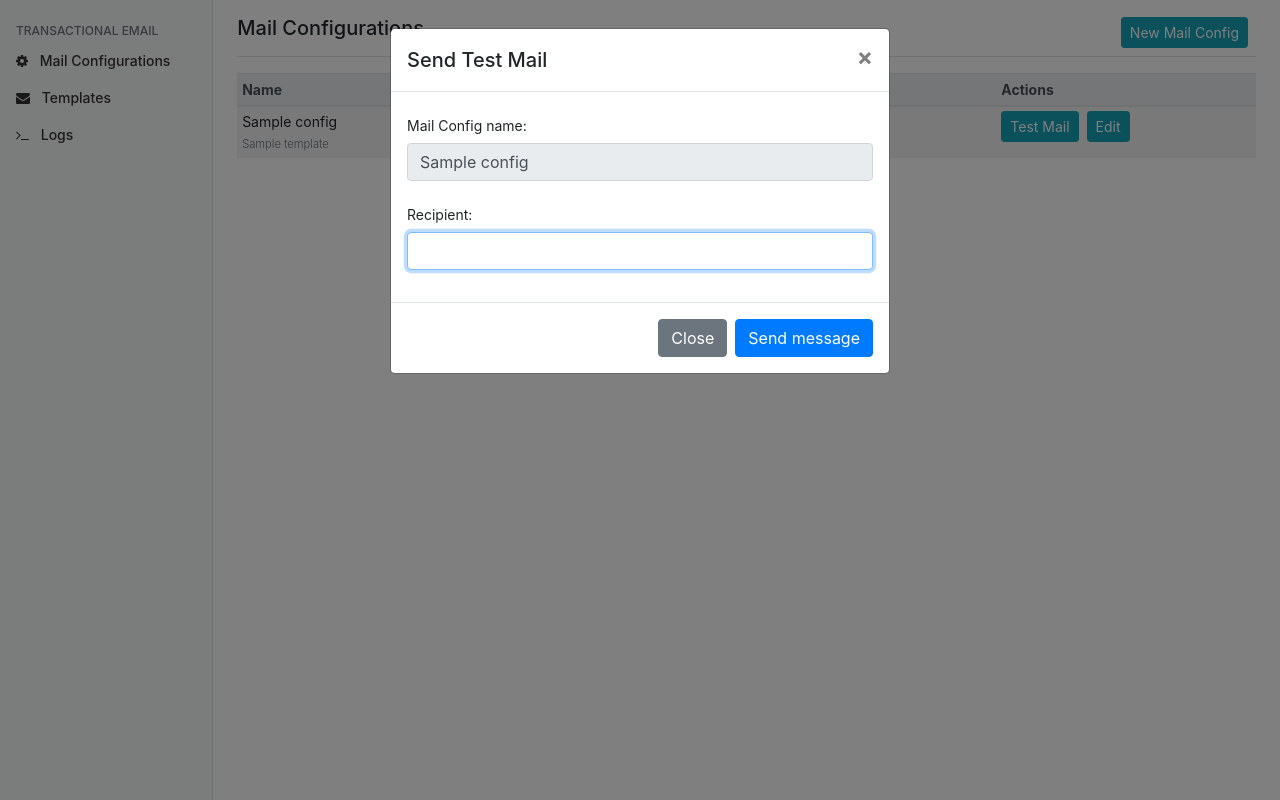
After one commit to lukin0110/django-transactional-email, a Django app: template transactional_email/templates/transactional_email_web/mail_configs.html in a window 1280 px wide, after a click on "Test Mail". The commit adds this page. Run offline with Django 3.2, Linux system fonts and the light colour scheme; the template is opened without the code that fills it: most values are stand-ins (such as "Sample title", 1, 10 or a date in 2020); some libraries are stand-ins or nearby versions.

Commit message:
Add extra functionality to the mail configs & templates UI

```diff
--- /dev/null
+++ b/transactional_email/static/transactional_email/app.css
@@ -0,0 +1,73 @@
+.bd-placeholder-img {
+font-size: 1.125rem;
+text-anchor: middle;
+-webkit-user-select: none;
+-moz-user-select: none;
+-ms-user-select: none;
+user-select: none;
+}
+
+@media (min-width: 768px) {
+.bd-placeholder-img-lg {
+  font-size: 3.5rem;
+}
+}
+
+body {
+font-size: .875rem;
+}
+
+/*
+* Sidebar
+*/
+.sidebar {
+position: fixed;
+top: 0;
+bottom: 0;
+left: 0;
+z-index: 100; /* Behind the navbar */
+/* padding: 48px 0 0; /* Height of navbar */
+padding: 0 0 0; /* Height of navbar */
+box-shadow: inset -1px 0 0 rgba(0, 0, 0, .1);
+}
+
+.sidebar .nav-link {
+font-weight: 500;
+color: #333;
+}
+
+.sidebar .nav-link .feather {
+margin-right: 4px;
+color: #999;
+}
+
+.sidebar .nav-link.active {
+color: #007bff;
+}
+
+.sidebar .nav-link:hover .feather,
+.sidebar .nav-link.active .feather {
+color: inherit;
+}
+
+.sidebar-heading {
+font-size: .75rem;
+text-transform: uppercase;
+}
+
+.navbar .form-control {
+padding: .75rem 1rem;
+border-width: 0;
+border-radius: 0;
+}
+
+.form-control-dark {
+color: #fff;
+background-color: rgba(255, 255, 255, .1);
+border-color: rgba(255, 255, 255, .1);
+}
+
+.form-control-dark:focus {
+border-color: transparent;
+box-shadow: 0 0 0 3px rgba(255, 255, 255, .25);
+}
--- /dev/null
+++ b/transactional_email/static/transactional_email/app.js
@@ -0,0 +1,134 @@
+(function(global){
+  var BASE_URL = '/transactional_email';
+
+  function u(path) {
+    return BASE_URL + path;
+  }
+
+  function configure(base_url) {
+    console.log('API Base path configured: ' + base_url);
+    BASE_URL = base_url;
+  }
+
+  function showError(text){
+    // Hide all active modals
+    $('.modal').modal('hide');
+    var $error = $('#error');
+    $error.find('.modal-body').html('<pre class="text-white">' + text + '</pre>');
+    $error.modal('show');
+  }
+
+  function toast(message) {
+    var delay = 5000;
+    var $t = $('#toast');
+    $t.show();
+    $t.toast({delay: delay});
+    $t.find('.toast-body').html(message);
+    $t.toast('show');
+    setTimeout(function(){$t.hide();}, delay+500);
+  }
+
+  function sendTestMail(data) {
+    console.log('Send test: ' + JSON.stringify(data));
+
+    $.ajax({
+      url: u('/emails/'),
+      method: "POST",
+      data: data,
+      success: function(data) {
+        console.log(JSON.stringify(data));
+      },
+      error: function(xhr, ajaxOptions, thrownError) {
+        showError(xhr.responseText);
+      }
+    });
+  }
+
+  function deleteTemplate(pk) {
+    console.log('Template: ' + pk);
+
+    $.ajax({
+      url: u('/templates/' + pk + '/'),
+      method: 'DELETE',
+      data: {},
+      success: function(data){
+        console.log(JSON.stringify(data));
+        window.location.href = '?notification=deleted';
+      },
+      error: function(xhr, ajaxOptions, thrownError) {
+        showError(xhr.responseText);
+      }
+    });
+  }
+
+  function makeActive(pk) {
+    console.log('Make Active: ' + pk);
+
+    $.ajax({
+      url: u('/versions/' + pk + '/'),
+      method: 'PUT',
+      success: function() {
+        window.location.href = '?notification=activated';
+      },
+      error: function(xhr, ajaxOptions, thrownError) {
+        showError(xhr.responseText);
+      }
+    });
+  }
+
+  function duplicateVersion(pk) {
+    console.log('Version: ' + pk);
+
+    $.ajax({
+      url: u('/versions/' + pk + '/'),
+      method: 'POST',
+      success: function() {
+        window.location.href = '?notification=duplicated';
+      },
+      error: function(xhr, ajaxOptions, thrownError) {
+        showError(xhr.responseText);
+      }
+    });
+  }
+
+  function deleteVersion(pk) {
+    console.log('Delete Version: ' + pk);
+    // TODO
+  }
+
+  // Send the CSRF Token on each Ajax request
+  $.ajaxSetup({
+    beforeSend: function(xhr, settings) {
+      function getCookie(name) {
+        var cookieValue = null;
+        if (document.cookie && document.cookie != '') {
+          var cookies = document.cookie.split(';');
+          for (var i = 0; i < cookies.length; i++) {
+            var cookie = jQuery.trim(cookies[i]);
+            // Does this cookie string begin with the name we want?
+            if (cookie.substring(0, name.length + 1) == (name + '=')) {
+              cookieValue = decodeURIComponent(cookie.substring(name.length + 1));
+              break;
+            }
+          }
+        }
+        return cookieValue;
+      }
+      if (!(/^http:.*/.test(settings.url) || /^https:.*/.test(settings.url))) {
+        // Only send the token to relative URLs i.e. locally.
+        xhr.setRequestHeader("X-CSRFToken", getCookie('csrftoken'));
+      }
+    }
+  });
+
+  // Export global available functions
+  global.TE = {
+    configure: configure,
+    toast: toast,
+    sendTestMail: sendTestMail,
+    deleteTemplate: deleteTemplate,
+    makeActive: makeActive,
+    duplicateVersion: duplicateVersion,
+    deleteVersion: deleteVersion
+  }
+})(window);
--- a/transactional_email/templates/transactional_email_web/base.html
+++ b/transactional_email/templates/transactional_email_web/base.html
@@ -35,17 +35,17 @@
   </head>
   <body>
     <nav class="navbar navbar-expand-md navbar-dark fixed-top bg-dark">
-      <a class="navbar-brand" href="{% url 'transaction_email.index' %}">Transactional Email</a>
+      <a class="navbar-brand" href="{% url 'transactional_email.index' %}">Transactional Email</a>
       <button class="navbar-toggler" type="button" data-toggle="collapse" data-target="#navbarCollapse" aria-controls="navbarCollapse" aria-expanded="false" aria-label="Toggle navigation">
         <span class="navbar-toggler-icon"></span>
       </button>
       <div class="collapse navbar-collapse" id="navbarCollapse">
         <ul class="navbar-nav mr-auto">
           <li class="nav-item active">
-            <a class="nav-link" href="{% url 'transaction_email.index' %}">Mail Configurations</a>
+            <a class="nav-link" href="{% url 'transactional_email.index' %}">Mail Configurations</a>
           </li>
           <li class="nav-item">
-            <a class="nav-link" href="#">Templates</a>
+            <a class="nav-link" href="{% url 'transactional_email.templates' %}">Templates</a>
           </li>
           {% if request.user.is_superuser %}
           <li class="nav-item">
--- /dev/null
+++ b/transactional_email/templates/transactional_email_web/base2.html
@@ -0,0 +1,105 @@
+{% load static i18n %}<!doctype html>
+<html lang="en">
+  <head>
+    <meta charset="utf-8">
+    <meta name="viewport" content="width=device-width, initial-scale=1, shrink-to-fit=no">
+    <meta name="description" content="">
+    <title>{% block page-title %}{% endblock %} - Transaction Email</title>
+    <link rel="stylesheet" href="https://maxcdn.bootstrapcdn.com/bootstrap/4.3.1/css/bootstrap.min.css" crossorigin="anonymous">
+    <link href="//maxcdn.bootstrapcdn.com/font-awesome/4.7.0/css/font-awesome.min.css" rel="stylesheet">
+    <link href="{% static 'transactional_email/app.css' %}" rel="stylesheet">
+  </head>
+
+  <body>
+    <div class="container-fluid">
+      <div class="row">
+        <nav class="col-md-2 d-none d-md-block bg-light sidebar">
+          <div class="">
+            <h6 class="sidebar-heading px-3 mt-4 mb-1 text-muted">
+              Transactional Email
+            </h6>
+            <ul class="nav flex-column">
+              <li class="nav-item">
+                <a class="nav-link {% if menu == 'mail_configs' %}active{% endif %}" href="{% url 'transactional_email.index' %}">
+                  <span class="fa fa-cog mr-2"></span> Mail Configurations
+                </a>
+              </li>
+              <li class="nav-item">
+                <a class="nav-link {% if menu == 'templates' %}active{% endif %}" href="{% url 'transactional_email.templates' %}">
+                  <span class="fa fa-envelope mr-2"></span> Templates
+                </a>
+              </li>
+              <li class="nav-item">
+                <a class="nav-link {% if menu == 'logs' %}active{% endif %}" href="{% url 'transactional_email.logs' %}">
+                  <span class="fa fa-terminal mr-2"></span> Logs
+                </a>
+              </li>
+              {% if request.user.is_superuser %}
+              <li class="nav-item">
+                <a class="nav-link" href="{% url 'admin:index' %}transactional_email/">
+                  <span class="fa fa-cogs mr-2"></span> Admin
+                </a>
+              </li>
+              {% endif %}
+            </ul>
+          </div>
+        </nav>
+
+        <main role="main" class="col-md-9 ml-sm-auto col-lg-10 px-4">
+          <div class="d-flex justify-content-between flex-wrap flex-md-nowrap align-items-center pt-3 pb-2 mb-3 border-bottom">
+            <h5>{% block title %}Transactional Email{% endblock %}</h5>
+            <div class="btn-toolbar mb-2 mb-md-0">
+              <div class="btn-group mr-2">
+                {% block toolbar %}{% endblock %}
+                <!--
+                <button type="button" class="btn btn-sm btn-outline-secondary">Share</button>
+                <button type="button" class="btn btn-sm btn-outline-secondary">Export</button>
+                -->
+              </div>
+            </div>
+          </div>
+          {% block content %}{% endblock %}
+        </main>
+      </div>
+    </div>
+
+    <div id="error" class="modal fade" tabindex="-1" role="dialog" aria-labelledby="fill-danger-modalLabel" aria-hidden="true">
+      <div class="modal-dialog modal-dialog-centered modal-lg">
+        <div class="modal-content modal-filled bg-danger">
+          <div class="modal-header">
+            <h4 class="modal-title text-white">Error occurred</h4>
+            <button type="button" class="close" data-dismiss="modal" aria-label="Close">
+              <span aria-hidden="true">&times;</span>
+            </button>
+          </div>
+          <div class="modal-body text-white"></div>
+          <div class="modal-footer">
+            <button type="button" class="btn btn-light" data-dismiss="modal">Ok</button>
+          </div>
+        </div><!-- /.modal-content -->
+      </div><!-- /.modal-dialog -->
+    </div><!-- /.modal -->
+
+    <div id="toast" class="toast text-white bg-success" style="position: fixed; top: 15px; right: 15px; z-index: 1000;display: none;" data-delay="2000">
+      <div class="toast-body">Hello, world!</div>
+    </div>
+
+    <script src="https://code.jquery.com/jquery-3.4.0.min.js" crossorigin="anonymous"></script>
+    <script src="https://cdnjs.cloudflare.com/ajax/libs/popper.js/1.14.7/umd/popper.min.js" crossorigin="anonymous"></script>
+    <script src="https://maxcdn.bootstrapcdn.com/bootstrap/4.3.1/js/bootstrap.min.js" crossorigin="anonymous"></script>
+    <script src="{% static 'transactional_email/app.js' %}"></script>
+    {% block javascript %}{% endblock %}
+    <script>
+      $(document).ready(function() {
+        window.TE.configure('{% url "transactional_email.index" %}api');
+        {% if 'deleted' == request.GET.notification %}
+        window.TE.toast('Template deleted');
+        {% elif 'duplicated' == request.GET.notification  %}
+        window.TE.toast('Template version duplicated');
+        {% elif 'activated' == request.GET.notification  %}
+        window.TE.toast('Template version activated');
+        {% endif %}
+      });
+    </script>
+  </body>
+</html>
--- a/transactional_email/templates/transactional_email_web/overview.html
+++ b/transactional_email/templates/transactional_email_web/mail_configs.html
@@ -1,10 +1,15 @@
-{% extends "transactional_email_web/base.html" %}
-{% load static %}
-{% load i18n %}
+{% extends "transactional_email_web/base2.html" %}
+{% load static i18n %}
+{% block page-title %}Mail Configurations{% endblock %}
+{% block title %}Mail Configurations{% endblock %}
+
+{% block toolbar %}
+  <a href="{% url 'admin:transactional_email_mailconfig_add' %}" role="button" class="btn btn-info btn-sm">New Mail Config</a>
+{% endblock %}
 
 {% block content %}
-  <table class="table">
-    <thead class="thead-dark">
+  <table class="table table-striped mt-3 table-sm">
+    <thead class="thead-light">
       <tr>
         <th scope="col" style="width: 300px">Name</th>
         <th scope="col">Description</th>
@@ -21,7 +26,8 @@
           <td>{{ config.description|default_if_none:''|truncatechars:40 }}</td>
           <td>{{ config.updated }}</td>
           <td>
-            <button type="button" class="btn btn-info" data-toggle="modal" data-target="#modal" data-name="{{ config.name }}">Test Mail</button>
+            <button type="button" class="btn btn-info btn-sm mr-1" data-toggle="modal" data-target="#modal" data-name="{{ config.name }}">Test Mail</button>
+            <a role="button" class="btn btn-info btn-sm" href="{% url 'admin:transactional_email_mailconfig_change' config.pk %}">Edit</a>
           </td>
         </tr>
       {% endfor %}
@@ -91,20 +97,7 @@
       $modal.find('.btn-primary').hide();
 
       var form = $(this);
-      var url = form.attr('action');
-
-      $.ajax({
-        url: url,
-        method: "POST",
-        data: form.serialize(),
-        success: function(data) {
-          console.log(JSON.stringify(data));
-        },
-        error: function(xhr, ajaxOptions, thrownError) {
-          $modal.find('.alert-success').hide();
-          $modal.find('.alert-danger').show().html('<pre>' + xhr.responseText + '</pre>');
-        }
-      });
+      window.TE.sendTestMail(form.serialize());
     });
   });
   </script>
```
Also changed, not shown: transactional_email/__init__.py (+6 -6 lines), transactional_email/models.py (+20 -3 lines), transactional_email/templates/admin/transactional_email/change_list.html (added, +11 -0 lines), transactional_email/templates/transactional_email_web/logs.html (added, +35 -0 lines), transactional_email/templates/transactional_email_web/templates.html (added, +95 -0 lines), transactional_email/urls.py (+28 -3 lines), transactional_email/utils.py (+13 -6 lines), transactional_email/views.py (+74 -14 lines).
